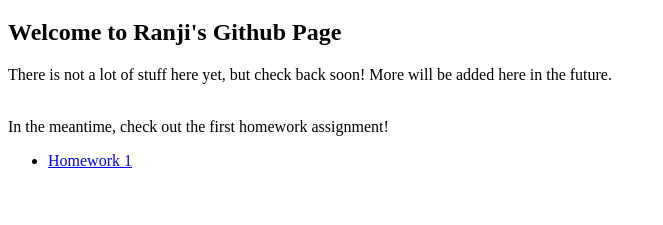
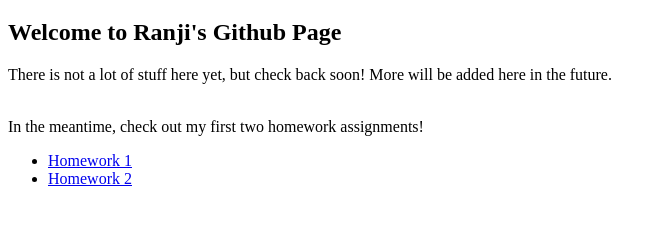
Before and after one commit to ranjiramroop/ranjiramroop.github.io, a plain HTML site: page index.html in a window 1280 px wide. Shown: the part 61-286 px from the top of the page, without its empty margins (0-663 px from the left). Drawn offline with Linux system fonts and the light colour scheme.

Commit message:
updating main Github with Homework_2 link

```diff
--- a/index.html
+++ b/index.html
@@ -13,11 +13,14 @@
     <h2> Welcome to Ranji's Github Page</h2>
     <p> There is not a lot of stuff here yet, but check back soon! More will be added here in the future.</p>
     <br>
-    In the meantime, check out the first homework assignment!
+    In the meantime, check out my first two homework assignments!
     <br>
     <Ul>
         <li>
-        <a href="homework_1/html/index.html" Homework 1>Homework 1</a>
+            <a href="homework_1/html/index.html" Homework 1>Homework 1</a>
+        </li>
+        <li>
+            <a href="homework_2/html/indexbootstrap.html" Homework 2>Homework 2</a>
         </li>
     </Ul>
 
```
